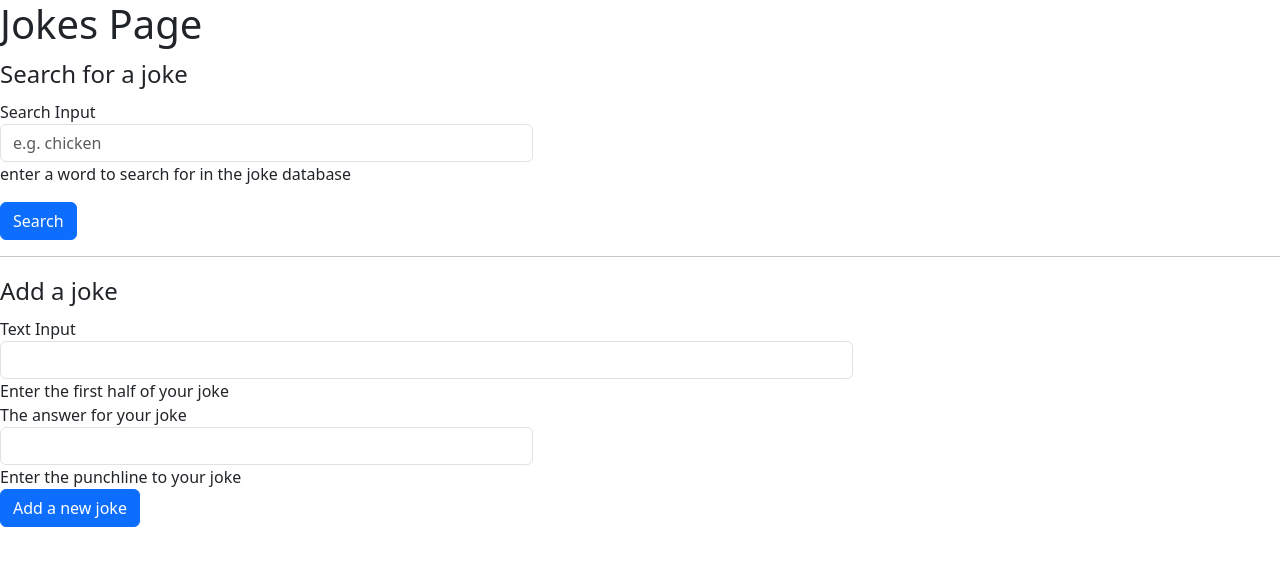
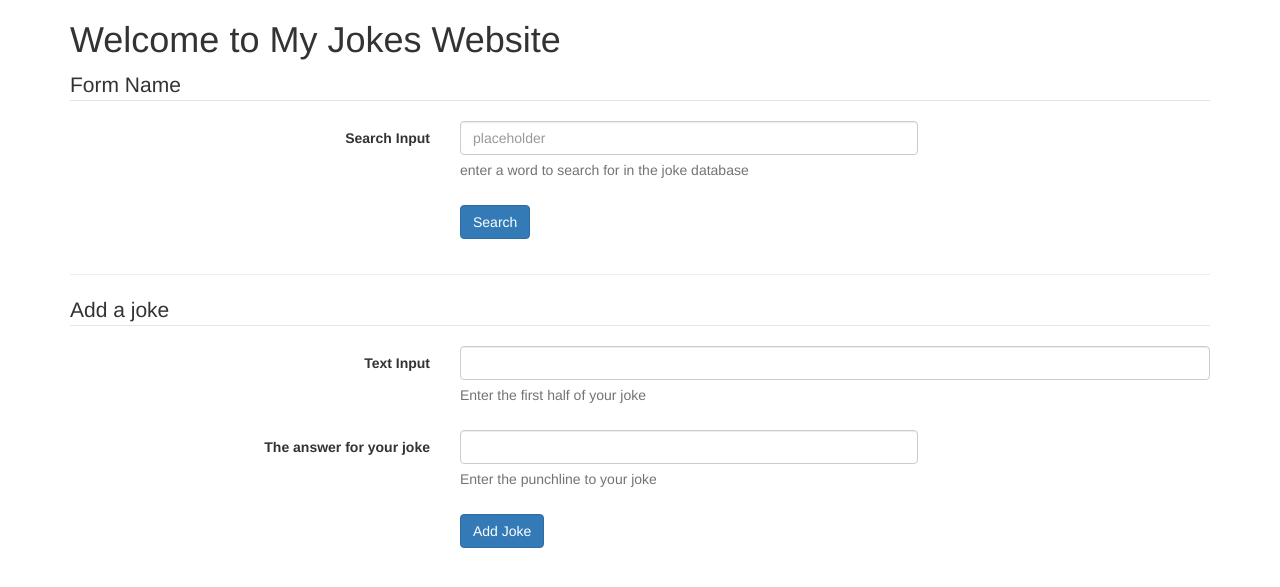
Before and after one commit to angel-vlzqz/Information-Security-I, a PHP site: page / in a window 1280 px wide. Shown: the top 587 px of the page. Run offline with PHP 8.4, Linux system fonts and the light colour scheme; some libraries are stand-ins or nearby versions.

```diff
--- a/secureweb/index.php
+++ b/secureweb/index.php
@@ -1,26 +1,26 @@
+<!DOCTYPE html>
 <html>
     <head>
-        <link href="https://cdn.jsdelivr.net/npm/bootstrap@5.3.2/dist/css/bootstrap.min.css" rel="stylesheet" integrity="sha384-T3c6CoIi6uLrA9TneNEoa7RxnatzjcDSCmG1MXxSR1GAsXEV/Dwwykc2MPK8M2HN" crossorigin="anonymous">
-        <script src="https://cdn.jsdelivr.net/npm/bootstrap@5.3.2/dist/js/bootstrap.bundle.min.js" integrity="sha384-C6RzsynM9kWDrMNeT87bh95OGNyZPhcTNXj1NW7RuBCsyN/o0jlpcV8Qyq46cDfL" crossorigin="anonymous"></script>
+        <title>My Jokes Website</title>
+        <meta charset="UTF-8">
+        <meta name="viewport" content="width=device-width, initial-scale=1.0">
+        <!-- Bootstrap CSS -->
+        <link rel="stylesheet" href="https://maxcdn.bootstrapcdn.com/bootstrap/3.3.7/css/bootstrap.min.css">
     </head>
     <body>
-        <h1>Jokes Page</h1>
-        <?php
-        include "db_connect.php";
-        // include "search_all_jokes.php";
-        ?>
+        <div class="container">
+            <h1>Welcome to My Jokes Website</h1>
 
-        <form class="form-horizontal" action="search_keyword.php">
+            <form class="form-horizontal">
                 <fieldset>
-
                     <!-- Form Name -->
-        <legend>Search for a joke</legend>
+                    <legend>Form Name</legend>
 
                     <!-- Search input-->
                     <div class="form-group">
-            <label class="col-md-4 control-label" for="keyword">Search Input</label>
+                        <label class="col-md-4 control-label" for="search for joke in database">Search Input</label>
                         <div class="col-md-5">
-                <input id="keyword" name="keyword" type="search" placeholder="e.g. chicken" class="form-control input-md" required="">
+                            <input id="search for joke in database" name="search for joke in database" type="search" placeholder="placeholder" class="form-control input-md" required="">
                             <p class="help-block">enter a word to search for in the joke database</p>
                         </div>
                     </div>
@@ -37,7 +37,6 @@
             </form>
 
             <hr>
-
 
             <form class="form-horizontal" action="add_joke.php">
                 <fieldset>
@@ -65,21 +64,19 @@
 
                     <!-- Button -->
                     <div class="form-group">
-  <label class="col-md-4 control-label" for="submit"></label>
+                        <label class="col-md-4 control-label" for="addjoke"></label>
                         <div class="col-md-4">
-    <button id="submit" name="submit" class="btn btn-primary">Add a new joke</button>
+                            <button id="addjoke" name="addjoke" class="btn btn-primary">Add Joke</button>
                         </div>
                     </div>
 
                 </fieldset>
             </form>
+        </div>
 
-
-
-        <?php
-        // include "search_keyword.php";
-
-            $mysqli->close();
-        ?>
+        <!-- jQuery -->
+        <script src="https://ajax.googleapis.com/ajax/libs/jquery/3.2.1/jquery.min.js"></script>
+        <!-- Bootstrap JavaScript -->
+        <script src="https://maxcdn.bootstrapcdn.com/bootstrap/3.3.7/js/bootstrap.min.js"></script>
     </body>
 </html>
```
Lines whose indentation alone changed are shown as unchanged.
